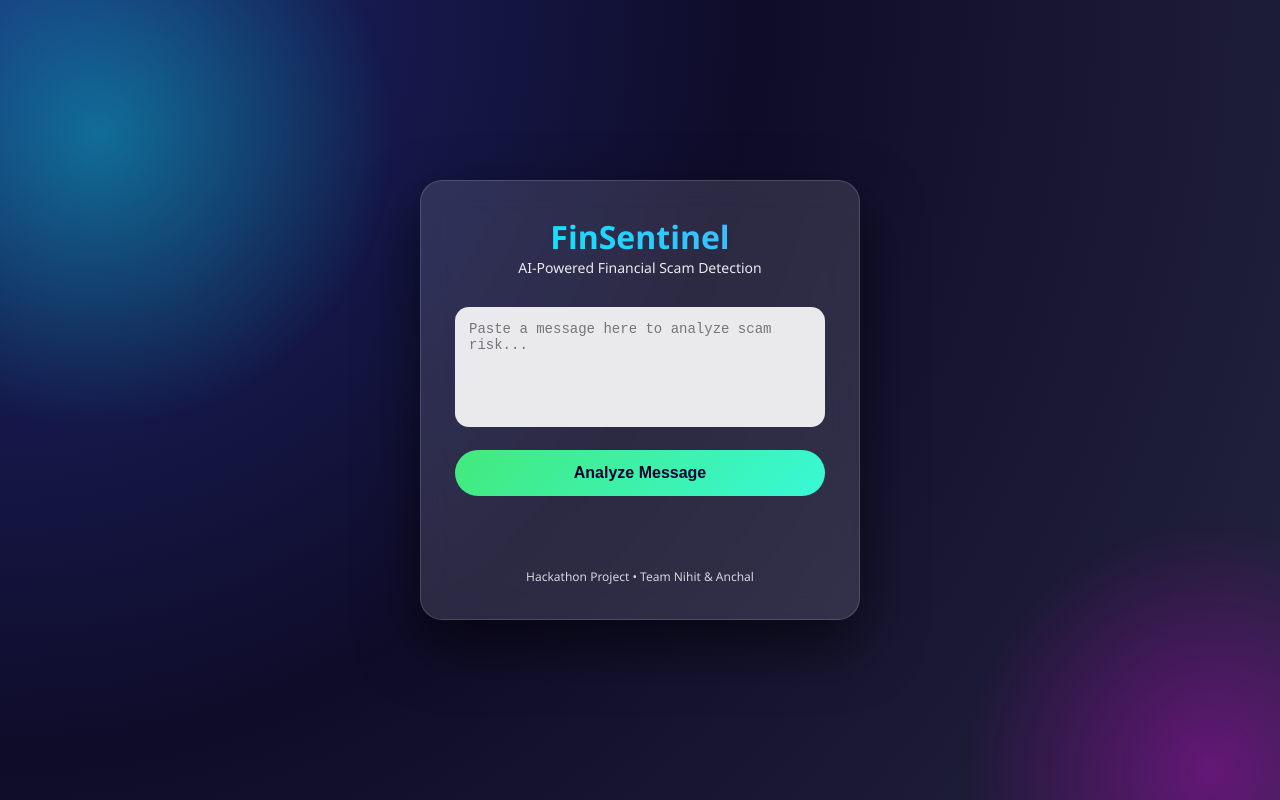
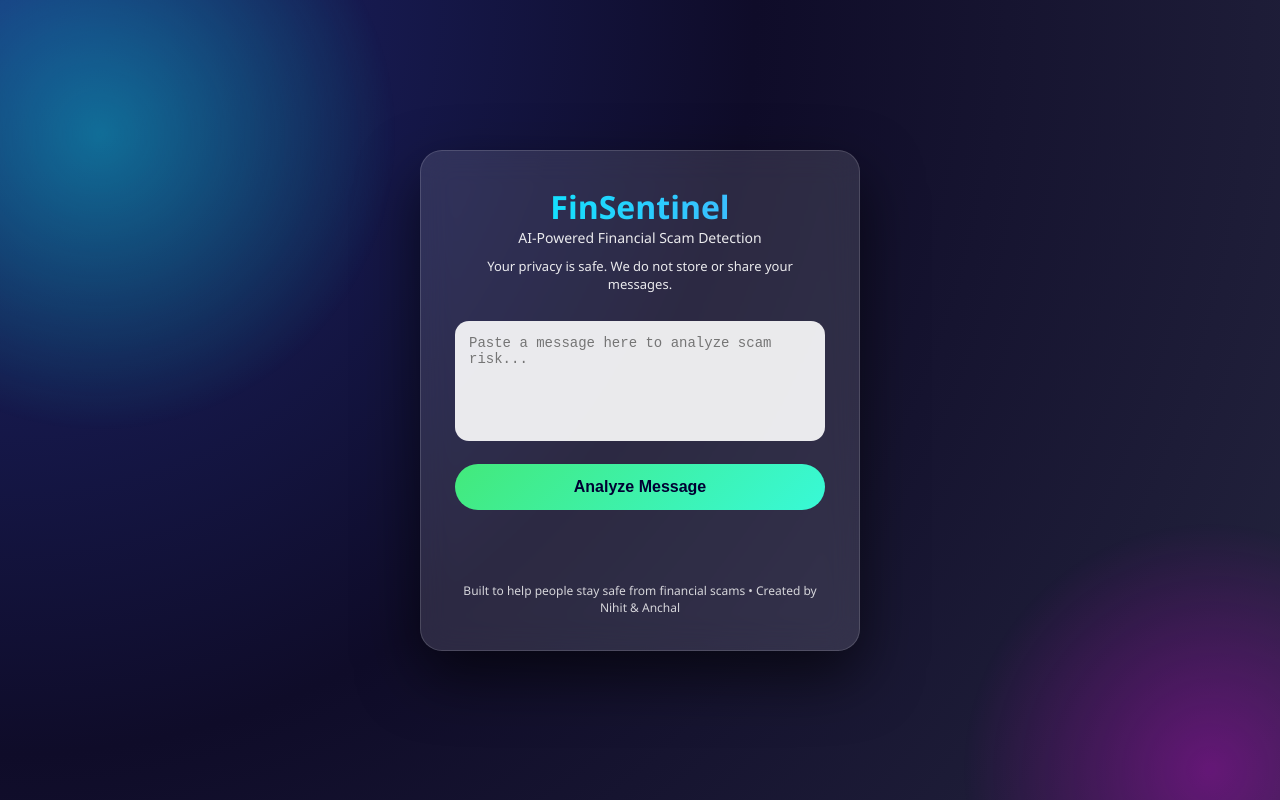
Before and after one commit to nihitagarwal2006-cloud/ai-financial-threat-intelligence, a plain HTML site: page frontend/index.html in a window 1280 px wide. Shown: the top 800 px of the page. Drawn offline with Linux system fonts and the light colour scheme.

Commit message:
Update index.html

```diff
--- a/frontend/index.html
+++ b/frontend/index.html
@@ -2,13 +2,16 @@
 <html lang="en">
 <head>
   <meta charset="UTF-8" />
+
+  <!-- GOOGLE SEARCH VERIFICATION (for showing on Google) -->
+  <meta name="google-site-verification" content="9tjXI5tbWKkxNQ6wS2d-huCj3ReCKWzRYj6wOoLdwKk" />
+
   <title>FinSentinel – AI Financial Scam Detector</title>
 
   <style>
     * {
       box-sizing: border-box;
     }
-
     body {
       margin: 0;
       min-height: 100vh;
@@ -20,7 +23,6 @@
       color: white;
       overflow: hidden;
     }
-
     body::before {
       content: "";
       position: absolute;
@@ -31,7 +33,6 @@
       left: -200px;
       animation: float 8s ease-in-out infinite;
     }
-
     body::after {
       content: "";
       position: absolute;
@@ -42,12 +43,10 @@
       right: -180px;
       animation: float 10s ease-in-out infinite reverse;
     }
-
     @keyframes float {
       0%, 100% { transform: translateY(0); }
       50% { transform: translateY(40px); }
     }
-
     .card {
       position: relative;
       width: 440px;
@@ -60,7 +59,6 @@
         inset 0 0 0 1px rgba(255,255,255,0.15);
       z-index: 2;
     }
-
     h1 {
       margin: 0;
       font-size: 32px;
@@ -69,12 +67,19 @@
       -webkit-background-clip: text;
       -webkit-text-fill-color: transparent;
     }
-
     .subtitle {
       text-align: center;
       font-size: 14px;
       opacity: 0.9;
-      margin-bottom: 20px;
+      margin-bottom: 10px;
+    }
+
+    /* PRIVACY LINE */
+    .privacy {
+      text-align:center;
+      font-size:13px;
+      opacity:0.9;
+      margin-bottom:18px;
     }
 
     textarea {
@@ -90,7 +95,6 @@
       background: rgba(255,255,255,0.9);
       color: #111;
     }
-
     button {
       width: 100%;
       margin-top: 18px;
@@ -104,16 +108,13 @@
       color: #003;
       transition: all 0.25s ease;
     }
-
     button:hover {
       transform: translateY(-2px);
     }
-
     button:disabled {
       opacity: 0.6;
       cursor: not-allowed;
     }
-
     .result {
       margin-top: 22px;
       padding: 16px;
@@ -121,15 +122,12 @@
       font-size: 15px;
       text-align: left;
     }
-
     .scam {
       background: linear-gradient(135deg, #ff416c, #ff4b2b);
     }
-
     .safe {
       background: linear-gradient(135deg, #11998e, #38ef7d);
     }
-
     footer {
       text-align: center;
       margin-top: 18px;
@@ -138,19 +136,23 @@
     }
   </style>
 </head>
-
 <body>
   <div class="card">
     <h1>FinSentinel</h1>
     <div class="subtitle">AI‑Powered Financial Scam Detection</div>
 
+    <!-- PRIVACY MESSAGE -->
+    <div class="privacy">
+      Your privacy is safe. We do not store or share your messages.
+    </div>
+
     <textarea id="message" placeholder="Paste a message here to analyze scam risk..."></textarea>
     <button id="analyzeBtn" onclick="checkScam()">Analyze Message</button>
-
     <div id="result" class="result"></div>
 
+    <!-- NEW FOOTER (hackathon removed) -->
     <footer>
-      Hackathon Project • Team Nihit & Anchal
+      Built to help people stay safe from financial scams • Created by Nihit & Anchal
     </footer>
   </div>
 
@@ -159,18 +161,15 @@
       const text = document.getElementById("message").value;
       const resultDiv = document.getElementById("result");
       const btn = document.getElementById("analyzeBtn");
-
       if (!text.trim()) {
         resultDiv.className = "result";
         resultDiv.innerHTML = "Please enter a message first.";
         return;
       }
-
       btn.disabled = true;
       btn.innerText = "Analyzing...";
       resultDiv.className = "result";
       resultDiv.innerHTML = "Analyzing with AI...";
-
       try {
         const response = await fetch(
           "https://finsentinel-backend-dxa9.onrender.com/detect-scam",
@@ -180,12 +179,9 @@
             body: JSON.stringify({ text })
           }
         );
-
         const data = await response.json();
-
         resultDiv.className =
           "result " + (data.label === "Scam" ? "scam" : "safe");
-
         resultDiv.innerHTML = `
           <b>Status:</b> ${data.label}<br>
           <b>Risk Score:</b> ${data.risk_score}%<br><br>
@@ -195,7 +191,6 @@
         resultDiv.className = "result";
         resultDiv.innerHTML = "Error connecting to backend.";
       }
-
       btn.disabled = false;
       btn.innerText = "Analyze Message";
     }
```
